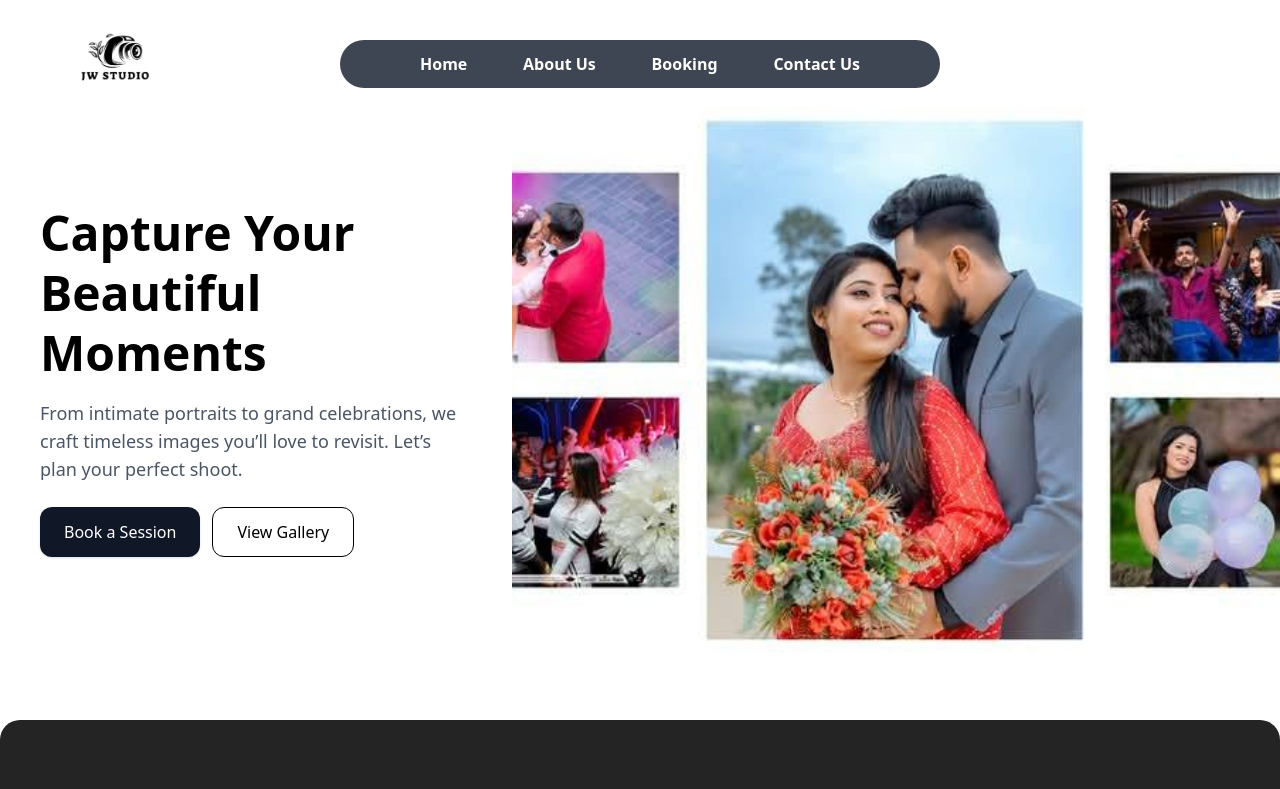
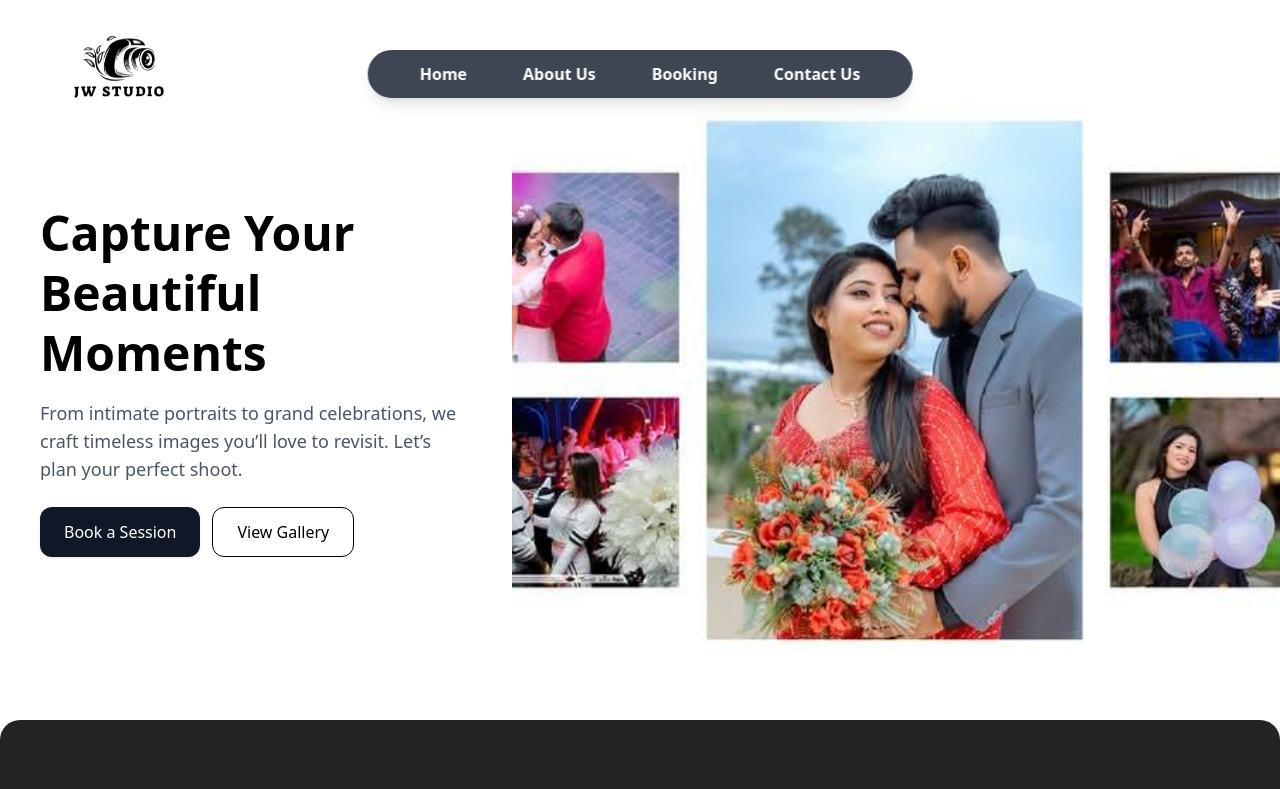
Before and after one commit to theshanGeeth123/JW-studio-system, a React (Vite) app in the folder JW-Studio/: page /galleryPage in a window 1280 px wide. Shown: the top 789 px of the page. Built offline with nearby package versions, Linux system fonts and the light colour scheme.

Commit message:
Improvement 1

```diff
--- a/JW-Studio/src/App.jsx
+++ b/JW-Studio/src/App.jsx
@@ -8,7 +8,7 @@ import ContactUs from './landingPages/ContactUs';
 function App() {
   return (
     <Routes>
-      <Route path="/" element={<AboutPage />} />
+      <Route path="/" element={<Gallery />} />
       <Route path='/aboutPage' element={<AboutPage/>}/>
       <Route path='/homePage' element={<HomePage/>}/>
       <Route path="/galleryPage" element={<Gallery />} />
--- a/JW-Studio/src/landingPages/NavBar.jsx
+++ b/JW-Studio/src/landingPages/NavBar.jsx
@@ -8,83 +8,141 @@ import image3 from "./images/logo.png";
 
 export default function NavBar() {
   const [menuOpen, setMenuOpen] = useState(false);
+  const [isScrolled, setIsScrolled] = useState(false);
 
   useEffect(() => {
     AOS.init({ duration: 1000, once: true });
+
+    // Add scroll detection for navbar style change
+    const handleScroll = () => {
+      if (window.scrollY > 10) {
+        setIsScrolled(true);
+      } else {
+        setIsScrolled(false);
+      }
+    };
+
+    window.addEventListener('scroll', handleScroll);
+    return () => window.removeEventListener('scroll', handleScroll);
   }, []);
 
   return (
-    <nav className="absolute inset-x-0 top-0 z-30 mx-auto w-full max-w-[1200px] px-4 py-4 flex items-center justify-between">
-      {/* Desktop logo */}
-      <div className="nav__logo hidden lg:block">
+    <nav className={`fixed inset-x-0 top-0 z-50 w-full px-4 py-3 transition-all duration-300 ${isScrolled ? 'bg-gray-900/90 backdrop-blur-md shadow-md' : 'bg-transparent'}`}>
+      <div className="mx-auto max-w-[1200px] flex items-center justify-between">
+        {/* Logo - shown on all screens */}
+        <div className="z-50">
           <a href="/">
-          <img src={image3} alt="Logo" className="logo-color max-w-[120px]" />
+            <img
+              src={image3}
+              alt="Logo"
+              className="logo-color w-24 md:w-32 lg:w-40 transition-all duration-300"
+            />
           </a>
         </div>
 
-      {/* Mobile logo */}
-      <div className="nav__logo2 block lg:hidden">
-        <a href="/">
-          <img src={image3} alt="Logo" className="logo-color max-w-[120px]" />
-        </a>
-      </div>
-
-      {/* Nav links (pill) */}
+        {/* Desktop Navigation (Pill) */}
+        <div className="hidden lg:flex absolute left-1/2 -translate-x-1/2">
           <ul
-        id="nav-links"
             className={[
-          // base pill styling
-          "rounded-[32px] bg-gray-900 backdrop-blur py-3 opacity-80",
+              "rounded-[32px] bg-gray-900/80 backdrop-blur py-3",
               "text-white font-semibold",
-          "items-center gap-5",
+              "items-center gap-8 xl:gap-12",
               "transition-all duration-300",
-          "mt-[-30px]",
-          "w-[50%] flex justify-between px-20",
-
-          // layering + position relative to header image
-          "z-30",
-
-          // Desktop: always flex and centered
-          "absolute left-1/2 -translate-x-1/2 top-10",
-
-          // Mobile positioning tweaks (unchanged)
-          "sm:top-[70px]",
-          "max-md:w-[50%] max-lg:text-[13px] max-lg:px-5 max-md:text-[10px] max-sm:text-[9px] max-sm:px-3 max-sm:mt-[8px] max-sm:ml-[25px]",
+              "flex justify-center px-8 xl:px-12",
+              "shadow-lg",
             ].join(" ")}
           >
             <li>
-          <a href="homePage" onClick={() => setMenuOpen(false)} data-aos="fade-down" data-aos-duration="1500">
+              <a
+                href="homePage"
+                className="hover:text-amber-400 transition-colors duration-200 py-2 px-1"
+                data-aos="fade-down"
+                data-aos-duration="1500"
+              >
                 Home
               </a>
             </li>
             <li>
-          <a href="/aboutPage" onClick={() => setMenuOpen(false)} data-aos="fade-down" data-aos-duration="1800">
+              <a
+                href="/aboutPage"
+                className="hover:text-amber-400 transition-colors duration-200 py-2 px-1"
+                data-aos="fade-down"
+                data-aos-duration="1800"
+              >
                 About Us
               </a>
             </li>
             <li>
-          <a href="#booking" onClick={() => setMenuOpen(false)} data-aos="fade-down" data-aos-duration="2100">
+              <a
+                href="#booking"
+                className="hover:text-amber-400 transition-colors duration-200 py-2 px-1"
+                data-aos="fade-down"
+                data-aos-duration="2100"
+              >
                 Booking
               </a>
             </li>
             <li>
-          <a href="#contact" onClick={() => setMenuOpen(false)} data-aos="fade-down" data-aos-duration="2400">
+              <a
+                href="#contact"
+                className="hover:text-amber-400 transition-colors duration-200 py-2 px-1"
+                data-aos="fade-down"
+                data-aos-duration="2400"
+              >
                 Contact Us
               </a>
             </li>
           </ul>
+        </div>
 
-      {/* Hamburger (mobile only) — kept and hidden, as requested */}
+        {/* Mobile Menu Button */}
         <button
           type="button"
           aria-label="Open navigation menu"
           aria-expanded={menuOpen}
-        aria-controls="nav-links"
           onClick={() => setMenuOpen((v) => !v)}
-        className="hidden mt-8 lg:hidden absolute right-4 top-3 z-40 h-10 w-10 items-center justify-center rounded-full bg-white/60 border border-white/80 transition active:scale-95"
+          className="lg:hidden z-50 h-12 w-12 flex items-center justify-center rounded-full bg-white/80 border border-white/80 transition-all active:scale-95"
         >
           <img src={image2} alt="Menu" className="h-6 w-6 object-contain" />
         </button>
+
+        {/* Mobile Navigation Menu */}
+        <div className={`
+          lg:hidden fixed inset-0 bg-gray-900/95 backdrop-blur-lg z-40 transition-all duration-500 ease-in-out
+          ${menuOpen ? 'opacity-100 translate-y-0' : 'opacity-0 -translate-y-full pointer-events-none'}
+        `}>
+          <div className="flex flex-col items-center justify-center h-full space-y-8">
+            <a
+              href="homePage"
+              className="text-white text-2xl font-semibold hover:text-amber-400 transition-colors py-3"
+              onClick={() => setMenuOpen(false)}
+            >
+              Home
+            </a>
+            <a
+              href="/aboutPage"
+              className="text-white text-2xl font-semibold hover:text-amber-400 transition-colors py-3"
+              onClick={() => setMenuOpen(false)}
+            >
+              About Us
+            </a>
+            <a
+              href="#booking"
+              className="text-white text-2xl font-semibold hover:text-amber-400 transition-colors py-3"
+              onClick={() => setMenuOpen(false)}
+            >
+              Booking
+            </a>
+            <a
+              href="#contact"
+              className="text-white text-2xl font-semibold hover:text-amber-400 transition-colors py-3"
+              onClick={() => setMenuOpen(false)}
+            >
+              Contact Us
+            </a>
+          </div>
+        </div>
+      </div>
     </nav>
   );
 }
```
Also changed, not shown: JW-Studio/src/assets/images/GalleryCoverimage.jpg (added). Lines whose indentation alone changed are shown as unchanged.
